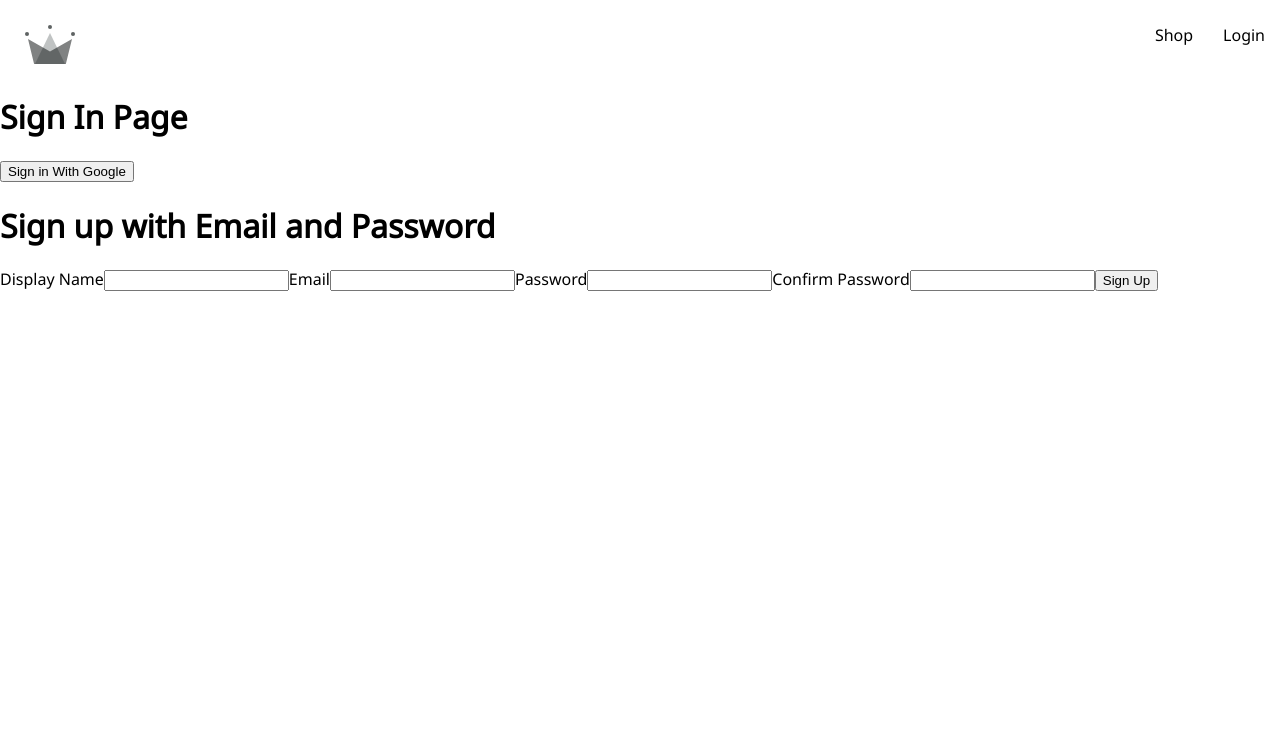
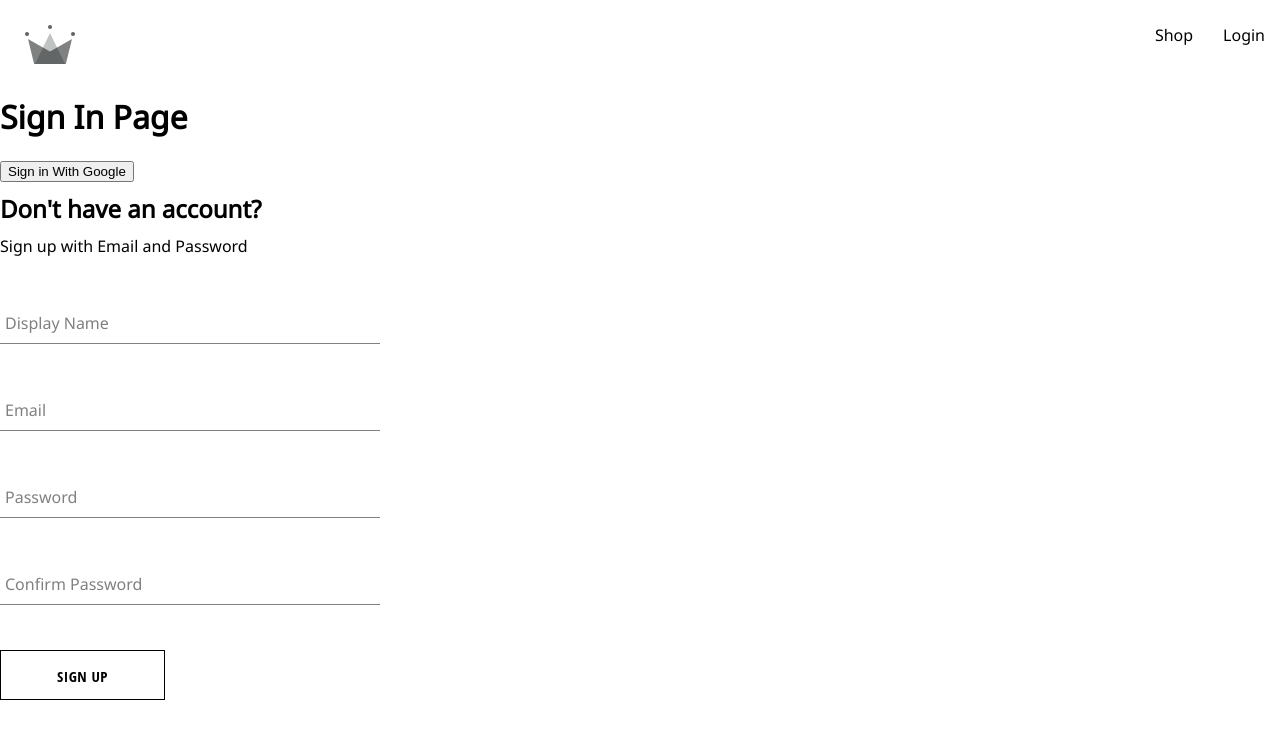
Before and after one commit to ashwinr63/ClothingStore, a React (Create React App) app: page /sign-in in a window 1280 px wide. Shown: the top 738 px of the page. Built offline with nearby package versions, Linux system fonts and the light colour scheme.

Commit message:
Created Signup component, Form input Component, Button Component

```diff
--- /dev/null
+++ b/src/components/button/button.component.jsx
@@ -0,0 +1,24 @@
+/*
+Default Button
+
+inverted Button
+
+google sign in
+
+*/
+import './button.styles.scss'
+
+const BUTTON_TYPE_CLASSES = {
+    google: 'google-sign-in',
+    inverted: 'inverted'
+}
+
+const Button = ( {children, buttonType, ...otherProps}) => {
+    return (
+        <button className={`button-container ${BUTTON_TYPE_CLASSES[buttonType]}`}{...otherProps}>
+            {children}
+        </button>
+    )
+}
+
+export default Button
--- /dev/null
+++ b/src/components/button/button.styles.scss
@@ -0,0 +1,46 @@
+.button-container {
+    min-width: 165px;
+    width: auto;
+    height: 50px;
+    letter-spacing: 0.5px;
+    line-height: 50px;
+    padding: 0 35px 0 35px;
+    font-size: 15px;
+    background-color: black;
+    color: white;
+    text-transform: uppercase;
+    font-family: 'Open Sans Condensed';
+    font-weight: bolder;
+    border: none;
+    cursor: pointer;
+    display: flex;
+    justify-content: center;
+
+    &:hover {
+        background-color: white;
+        color: black;
+        border: 1px solid black;
+    }
+
+    &.google-sign-in {
+        background-color: #4285f4;
+        color: white;
+
+        &:hover {
+            background-color: #357ae8;
+            border: none;
+        }
+    }
+
+    &.inverted {
+        background-color: white;
+        color: black;
+        border: 1px solid black;
+
+        &:hover {
+            background-color: black;
+            color: white;
+            border: none;
+        }
+    }
+}
--- /dev/null
+++ b/src/components/form-input/form-input.component.jsx
@@ -0,0 +1,19 @@
+import './form-input.styles.scss'
+
+const FormInput = ({ label, ...otherProps}) => {
+    return (
+        <div className="group">
+              <input className="form-input"
+                {...otherProps} />
+           { label && (
+            <label className={`${otherProps.value.length ? `shrink` : ''} form-input-label`}>{label}</label>
+           )}
+
+
+        </div>
+
+    )
+
+}
+
+export default FormInput
--- /dev/null
+++ b/src/components/form-input/form-input.styles.scss
@@ -0,0 +1,54 @@
+$sub-color: grey;
+$main-color: black;
+
+@mixin shrinkLabel {
+    top: -14px;
+    font-size: 12px;
+    color: $main-color;
+}
+
+.group {
+    position: relative;
+    margin: 45px 0;
+
+    .form-input {
+        background: none;
+        background-color: white;
+        color: $sub-color;
+        font-size: 18px;
+        padding: 10px 10px 10px 5px;
+        display: block;
+        width: 100%;
+        border: none;
+        border-radius: 0;
+        border-bottom: 1px solid $sub-color;
+        margin: 25px 0;
+
+        &:focus {
+            outline: none;
+        }
+
+        &:focus~.form-input-label {
+            @include shrinkLabel();
+        }
+    }
+
+    input[type='password'] {
+        letter-spacing: 0.3em;
+    }
+
+    .form-input-label {
+        color: $sub-color;
+        font-size: 16px;
+        font-weight: normal;
+        position: absolute;
+        pointer-events: none;
+        left: 5px;
+        top: 10px;
+        transition: 300ms ease all;
+
+        &.shrink {
+            @include shrinkLabel();
+        }
+    }
+}
--- a/src/components/signUp/signup-form.component.jsx
+++ b/src/components/signUp/signup-form.component.jsx
@@ -1,5 +1,11 @@
 import { useState } from "react"
 
+import FormInput from '../form-input/form-input.component'
+import Button from "../button/button.component"
+
+import { createAuthUserWithEmailAndPassword, createUserDocumentFromAuth } from "../../utils/firebase/firebase.utils"
+
+import './signup-form.styles.scss'
 const defaultFormFields = {
     displayName: '',
     email: '',
@@ -11,20 +17,47 @@ const SignUpForm = () => {
     const [formFields, setFormFields] = useState(defaultFormFields)
     const { displayName, email, password, confirmPassword } = formFields
 
-    console.log(formFields)
+    const resetFormFields = () => {
+        setFormFields(defaultFormFields)
+    }
+
+    const handleSubmit = async (event) => {
+        event.preventDefault();
+
+        if (password !== confirmPassword) {
+            alert('passwords do not match');
+            return
+        }
+        try {
+            const { user } = await createAuthUserWithEmailAndPassword
+                (email,
+                    password
+                )
+            await createUserDocumentFromAuth(user, { displayName })
+            resetFormFields();
+        } catch (error) {
+            if (error.code === 'auth/email-already-in-use') {
+                alert('Cannot Create User Email Already in Use')
+            } else {
+                console.log('user Creation Encountered Error', error)
+            }
+        }
+    }
+
 
     const handleChange = (event) => {
-        const {name, value} = event.target
+        const { name, value } = event.target
 
-        setFormFields({...formFields, [name]:value})
+        setFormFields({ ...formFields, [name]: value })
     }
 
     return (
-        <div>
-            <h1>Sign up with Email and Password</h1>
-            <form onSubmit={() => {}}>
-                <label>Display Name</label>
-                <input
+        <div className="sign-up-container">
+            <h2>Don't have an account?</h2>
+            <span>Sign up with Email and Password</span>
+            <form onSubmit={handleSubmit}>
+                <FormInput
+                    label="Display Name"
                     type='text'
                     required
                     onChange={handleChange}
@@ -32,30 +65,28 @@ const SignUpForm = () => {
                     value={displayName}
                 />
 
-                <label>Email</label>
-                <input type='email'
+
+                <FormInput label='Email' type='email'
                     required
                     onChange={handleChange}
                     name='email'
                     value={email} />
 
-                <label>Password</label>
-                <input type='password'
+                <FormInput label='Password' type='password'
                     required
                     onChange={handleChange}
                     name='password'
                     value={password}
                 />
 
-                <label>Confirm Password</label>
-                <input type='password'
+                <FormInput label="Confirm Password" type='password'
                     required
                     onChange={handleChange}
                     name='confirmPassword'
                     value={confirmPassword}
                 />
 
-                <button type="submit">Sign Up</button>
+                <Button buttonType="inverted">Sign Up</Button>
             </form>
 
         </div>
--- /dev/null
+++ b/src/components/signUp/signup-form.styles.scss
@@ -0,0 +1,11 @@
+.sign-up-container {
+    display: flex;
+    flex-direction: column;
+    width: 380px;
+
+
+h2 {
+    margin: 10px 0;
+}
+
+}
--- a/src/utils/firebase/firebase.utils.js
+++ b/src/utils/firebase/firebase.utils.js
@@ -42,12 +42,14 @@ export const signInWithGoogleRedirect = () => signInWithRedirect(auth, googlePro
 
 export const db = getFirestore();
 
-export const createUserDocumentFromAuth = async (userAuth) => {
+export const createUserDocumentFromAuth = async (
+    userAuth,
+    additionalInfo = {}
+    ) => {
     if(!userAuth) return;
     const userDocRef = doc(db, 'users', userAuth.uid);
 
     const userSnapshot = await getDoc(userDocRef)
-    console.log(userSnapshot.exists())
 
 
     if(!userSnapshot.exists()) {
@@ -57,7 +59,8 @@ export const createUserDocumentFromAuth = async (userAuth) => {
             await setDoc(userDocRef, {
                 displayName,
                 email,
-                createdAt
+                createdAt,
+                ...additionalInfo,
             })
         }
             catch (error) {
```
Lines whose indentation alone changed are shown as unchanged.
